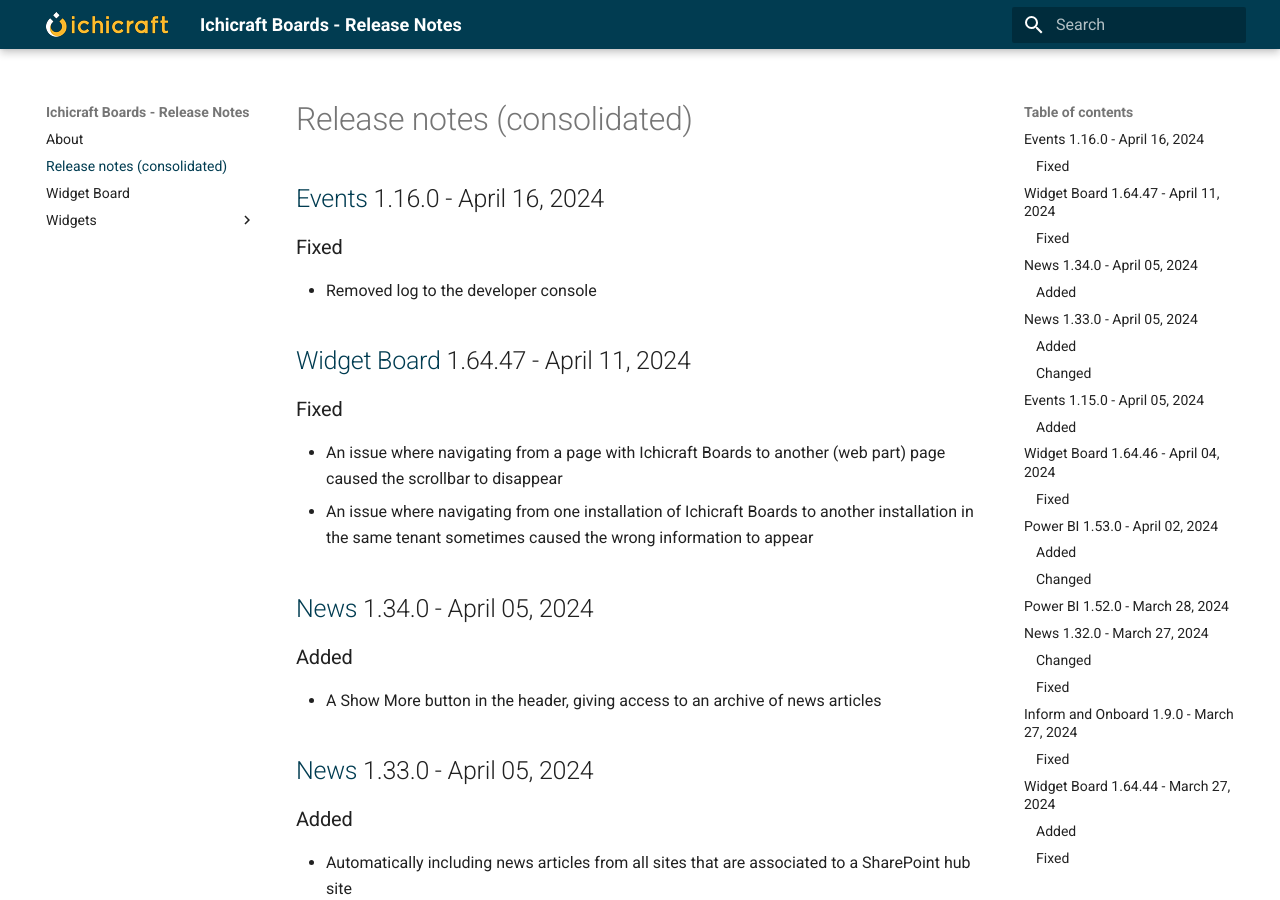
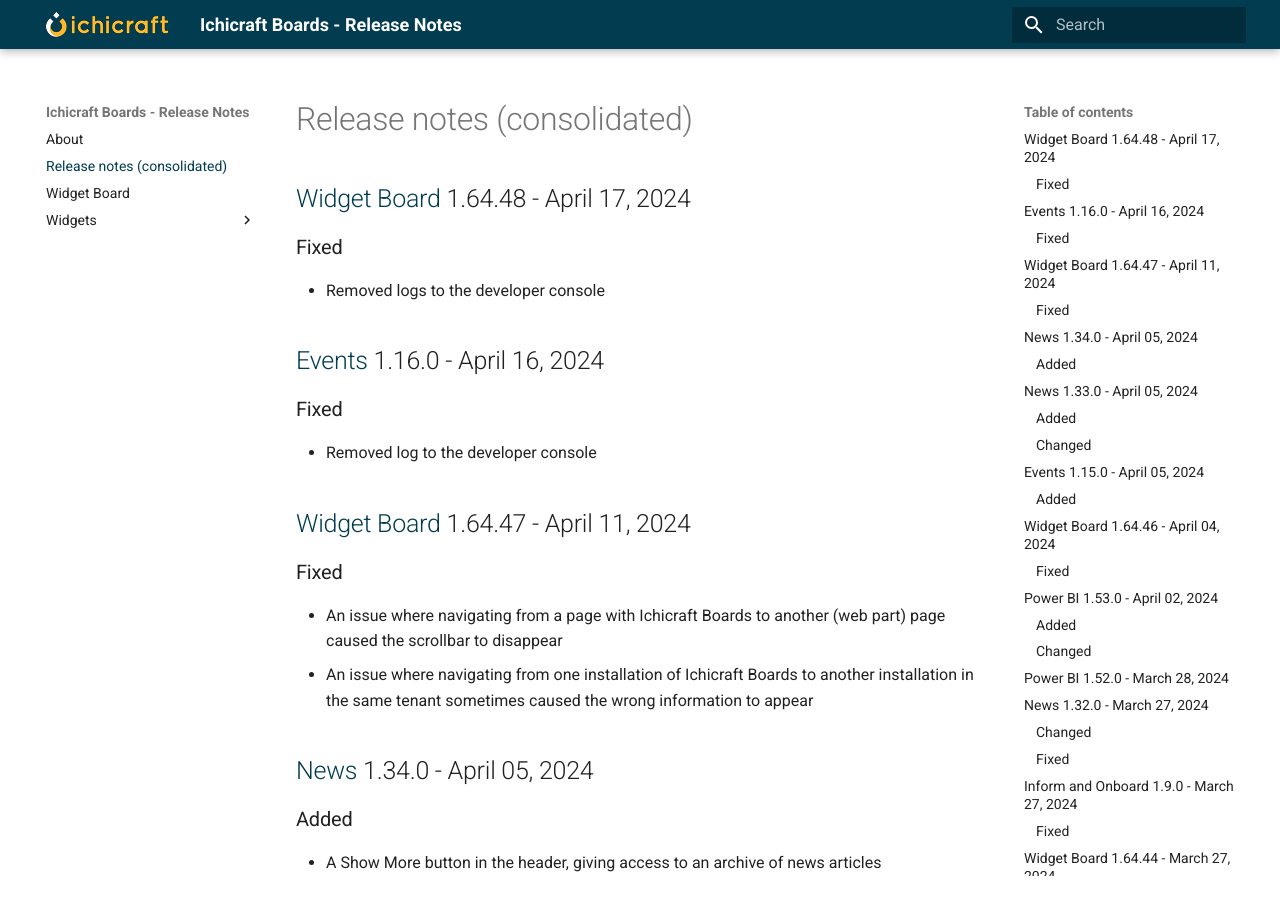
Before and after one commit to ichicraft/widgets-docs, an MkDocs documentation site: the page built from docs/Release-notes-(consolidated).md, in a window 1280 px wide and 900 px high. Built offline with MkDocs 1.6.1 and Material for MkDocs 9.7.7, drawn with Linux system fonts in a browser that asks for light colours.

Commit message:
Release notes updated by BuildService

```diff
--- a/docs/Release-notes-(consolidated).md
+++ b/docs/Release-notes-(consolidated).md
@@ -1,3 +1,8 @@
+## [Widget Board](./Widget Board.md) 1.64.48 - April 17, 2024
+
+### Fixed
+- Removed logs to the developer console
+
 ## [Events](./Widgets/Events.md) 1.16.0 - April 16, 2024
 
 ### Fixed
--- a/docs/Widget Board.md
+++ b/docs/Widget Board.md
@@ -1,3 +1,8 @@
+## 1.64.48 - April 17, 2024
+
+### Fixed
+- Removed logs to the developer console
+
 ## 1.64.47 - April 11, 2024
 
 ### Fixed
```
